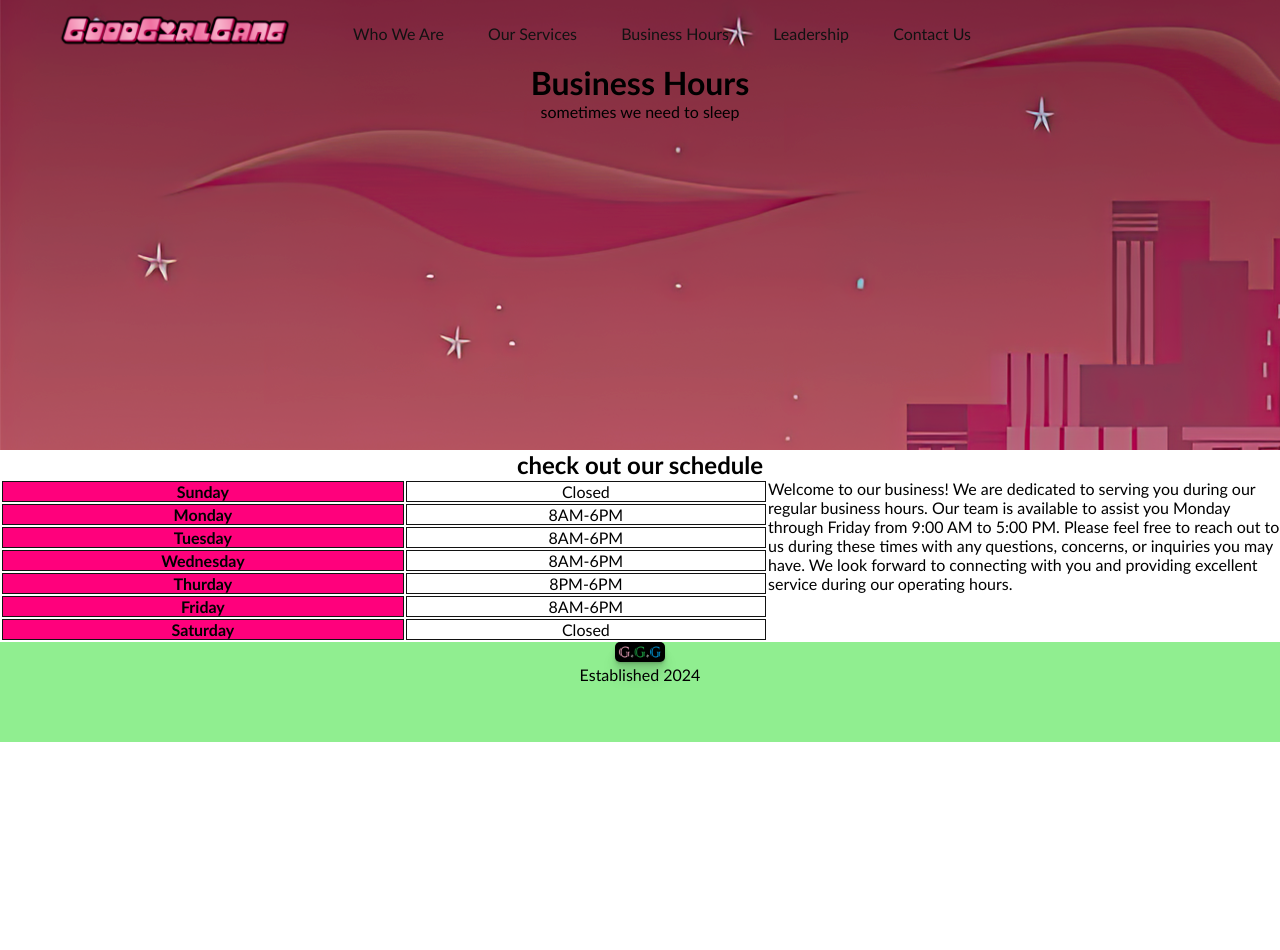
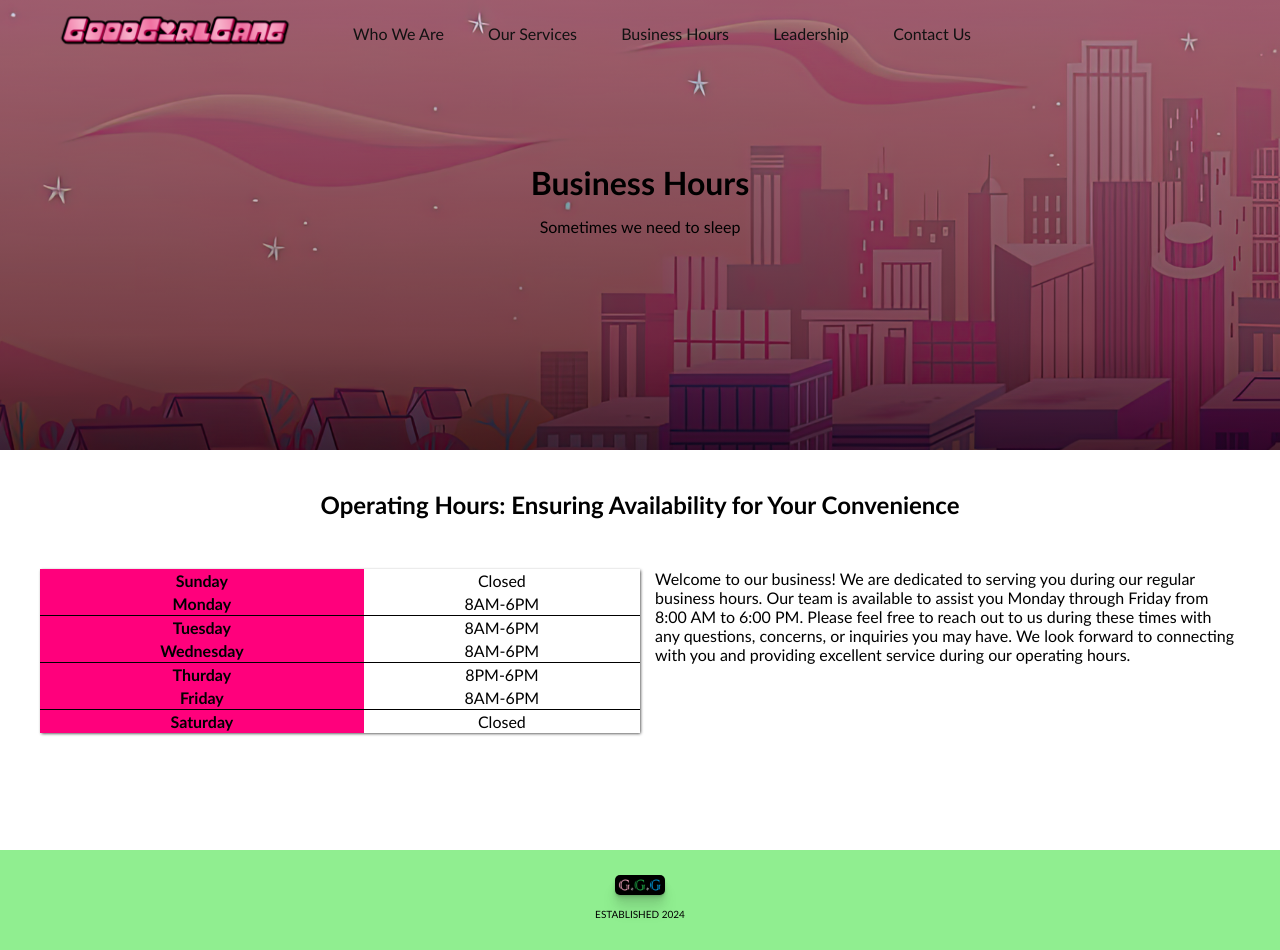
Before and after one commit to code-wiz-125/team-good-girl-gang, a plain HTML site: page html/hours.html in a window 1280 px wide. Before the commit the page ends 800 px from the top, so only its background shows below. Drawn offline with Linux system fonts and the light colour scheme.

Commit message:
updated hours.html and styles
updated hours.html styling and classes

```diff
--- a/css/styles.css
+++ b/css/styles.css
@@ -306,37 +306,54 @@ footer {
 /* HOURS CSS */
 
 .hours-header {
-  background-image: url("/images/hours-header.png");
+  background-image: linear-gradient(rgba(255, 255, 255, 0.25), rgba(0, 0, 0, 0.5)), url("/images/hours-header.png");
+  background-position: center;
+  background-size: cover;
   height: 450px;
+
 }
 
-.hours-table > tr,
-th,
-td {
-  border: 1px solid #121212;
+.hours-h1 {
+  text-align: center;
+  margin-top: 100px;
+}
+
+.hours-header-p {
+  text-align: center;
+  margin-top: 15px;
+}
+
+.hours-section {
+  padding: 40px;
+  height: 400px;
+}
+
+.hours-table {
+  margin-top: 50px;
+  margin-right: 15px;
+  width: 50%;
+  text-align: center;
+  float: left;
+  box-shadow: 0.5px 0.5px 3px #333;
   border-collapse: collapse;
 }
 
-th {
+.hours-th {
   background-color: #ff007c;
+  padding: 2px;
 }
 
-.hours-table {
-  width: 60%;
-  text-align: center;
-  float: left;
+.hours-tr:nth-child(even) {
+  border-bottom: 1px solid black;
 }
 
 .schedule-header {
   text-align: center;
 }
 
-.hours-h1 {
-  text-align: center;
-}
-
 .hours-p {
-  text-align: center;
+  text-align: left;
+  margin-top: 50px;
 }
 
 /* CONTACT CSS */
--- a/html/hours.html
+++ b/html/hours.html
@@ -15,56 +15,62 @@
                 ><img src="/images/header-logo.png" alt="good girl logo"
               /></a>
             </li>
-            <li><a href="/index.html#about">Who We Are</a></li>
-            <li><a href="/index.html#services">Our Services</a></li>
-            <li><a href="/html/hours.html">Business Hours</a></li>
-            <li><a href="/html/leadership.html">Leadership</a></li>
-            <li><a href="/html/contact.html">Contact Us</a></li>
+            <li><a class="nav" href="/index.html#about">Who We Are</a></li>
+            <li><a class="nav-1" href="/index.html#services">Our Services</a></li>
+            <li><a class="nav-2" href="/html/hours.html">Business Hours</a></li>
+            <li><a class="nav-3" href="/html/leadership.html">Leadership</a></li>
+            <li><a class="nav-4" href="/html/contact.html">Contact Us</a></li>
           </ul>
         </nav>
         <div>
           <h1 class="hours-h1">Business Hours</h1>
-          <p class="hours-p">sometimes we need to sleep</p>
+          <p class="hours-header-p">Sometimes we need to sleep</p>
         </div>
       </header>
-<section class="about-hours-table">
-  <h1 class="schedule-header">check out our schedule</h1>
+<section class="hours-section">
+  <h1 class="schedule-header">Operating Hours: Ensuring Availability for Your Convenience</h1>
   <table class="hours-table">
-  <tr>
-    <th>Sunday</th>
-    <td>Closed</td>
+  <tr class="hours-tr">
+    <th class="hours-th">Sunday</th>
+    <td class="hours-td">Closed</td>
   </tr>
-  <th>Monday</th>
- <td>8AM-6PM</td>
- <tr>
-  <th>Tuesday</th>
-  <td>8AM-6PM</td>
- </tr>
- <th>Wednesday</th>
- <td>8AM-6PM</td>
-  <tr>
-  <th>Thurday</th>
-  <td>8PM-6PM</td>
+  <tr class="hours-tr">
+    <th class="hours-th">Monday</th>
+    <td class="hours-td">8AM-6PM</td>
   </tr>
-  <tr>
-  <th>Friday</th>
-  <td>8AM-6PM</td>
+  <tr class="hours-tr">
+    <th class="hours-th">Tuesday</th>
+    <td class="hours-td">8AM-6PM</td>
   </tr>
- <tr>
-  <th>Saturday</th>
-  <td>Closed</td>
- </tr>
+  <tr class="hours-tr">
+    <th class="hours-th">Wednesday</th>
+    <td class="hours-td">8AM-6PM</td>
+  </tr>
+  <tr class="hours-tr">
+    <th class="hours-th">Thurday</th>
+    <td class="hours-td">8PM-6PM</td>
+  </tr>
+  <tr class="hours-tr">
+    <th class="hours-th">Friday</th>
+    <td class="hours-td">8AM-6PM</td>
+  </tr>
+  <tr class="hours-tr">
+    <th class="hours-th">Saturday</th>
+    <td class="hours-td">Closed</td>
+  </tr>
   </table>
-  <p>
+  <p class="hours-p">
     Welcome to our business! We are dedicated to serving you during our regular business hours.
-    Our team is available to assist you Monday through Friday from 9:00 AM to 5:00 PM. Please feel
+    Our team is available to assist you Monday through Friday from 8:00 AM to 6:00 PM. Please feel
     free to reach out to us during these times with any questions, concerns, or inquiries you may have.
     We look forward to connecting with you and providing excellent service during our operating hours.
   </p>
 </section>
 <footer class="footer">
-  <img class="footer-img" src="/images/footer-logo.png" alt="" >
-  <p>Established 2024</p>
+  <div class="footer-content">
+  <img class="footer-img" src="/images/footer-logo.png" alt="" />
+  <p class="footer-p">ESTABLISHED 2024</p>
+</div>
 </footer>
 
 </body>
```
